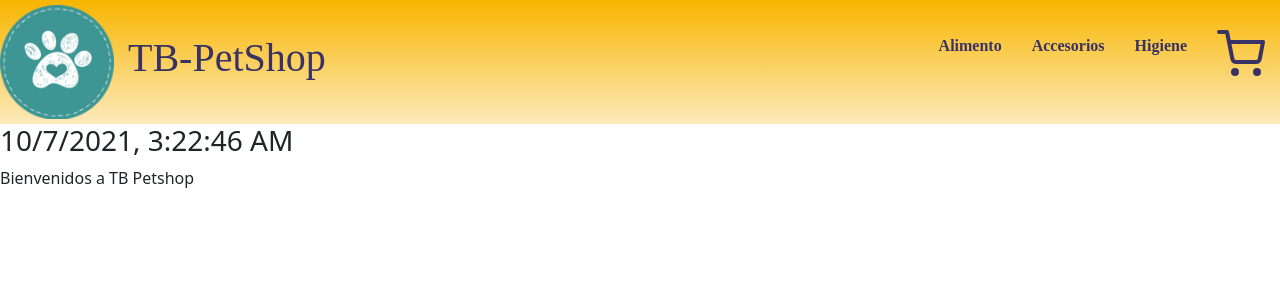
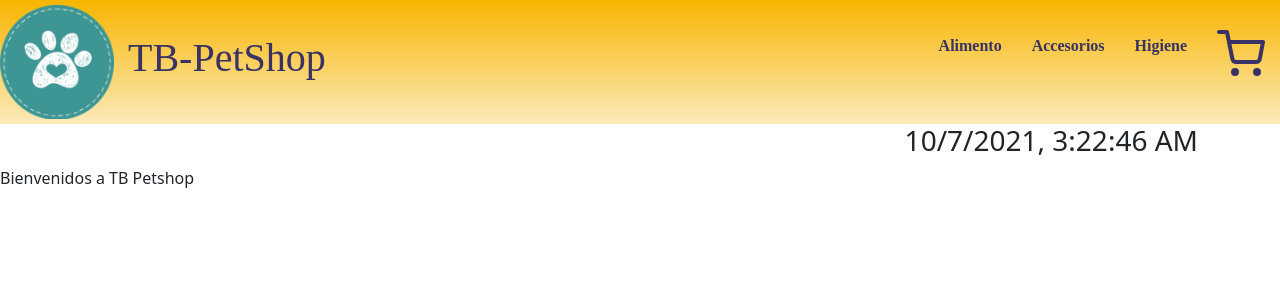
Before and after one commit to crisco85/ReactJS_TBPetshop, a React (Create React App) app: page / in a window 1280 px wide. Shown: the top 300 px of the page. Built offline with nearby package versions, Linux system fonts and the light colour scheme; a web font is replaced by a local one.

Commit message:
prueba Clock

```diff
--- a/src/components/Clock/Clock.jsx
+++ b/src/components/Clock/Clock.jsx
@@ -4,13 +4,13 @@ import './Clock.scss';
 export const Clock = () => {
     const [time, setTime] = useState (new Date());
 
-    const updateTime = () =>{
+    const handleTime = () =>{
         setTime( new Date())
         console.log(time)
     }
 
     return(
-        <div onClick={updateTime}>
+        <div onClick={handleTime} className="container">
             <h3>{time.toLocaleString()}</h3>
         </div>
     )
--- a/src/components/Clock/Clock.scss
+++ b/src/components/Clock/Clock.scss
@@ -1,3 +1,5 @@
 div {
-  align-content: flex-end;
+  h3 {
+    text-align: right;
+  }
 }
```
